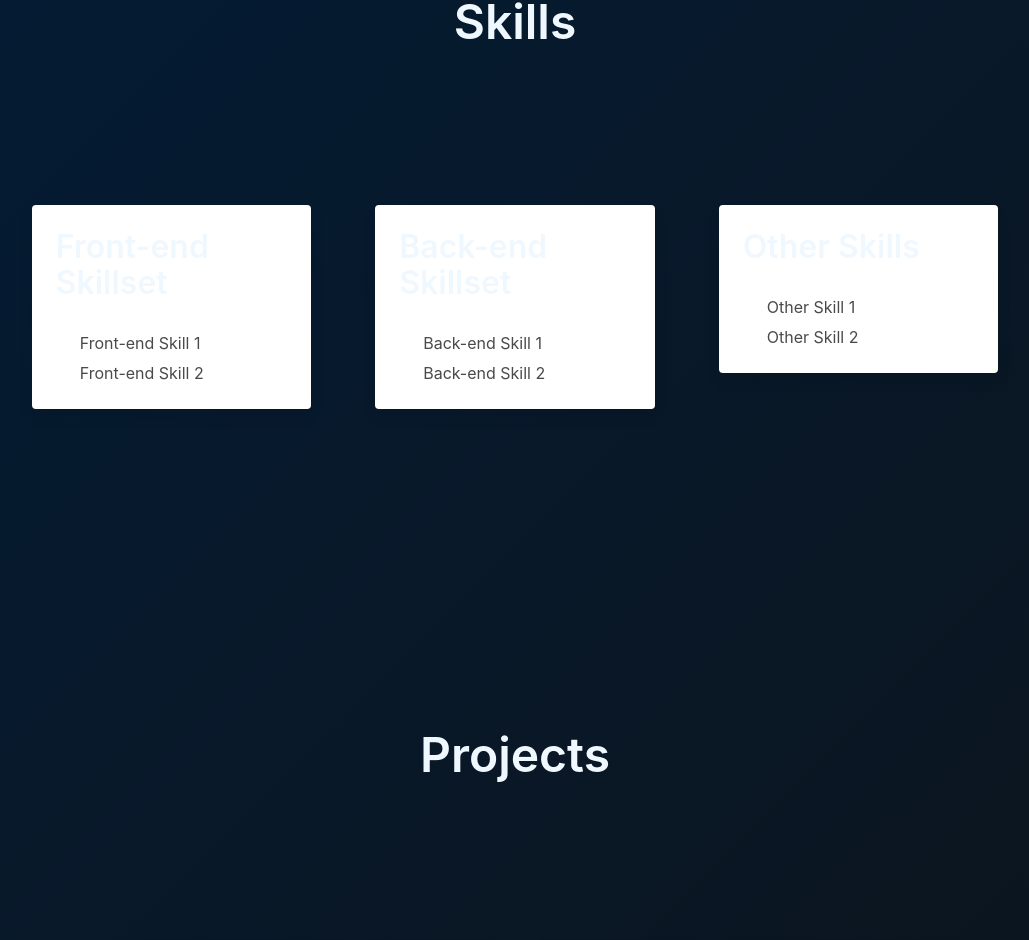
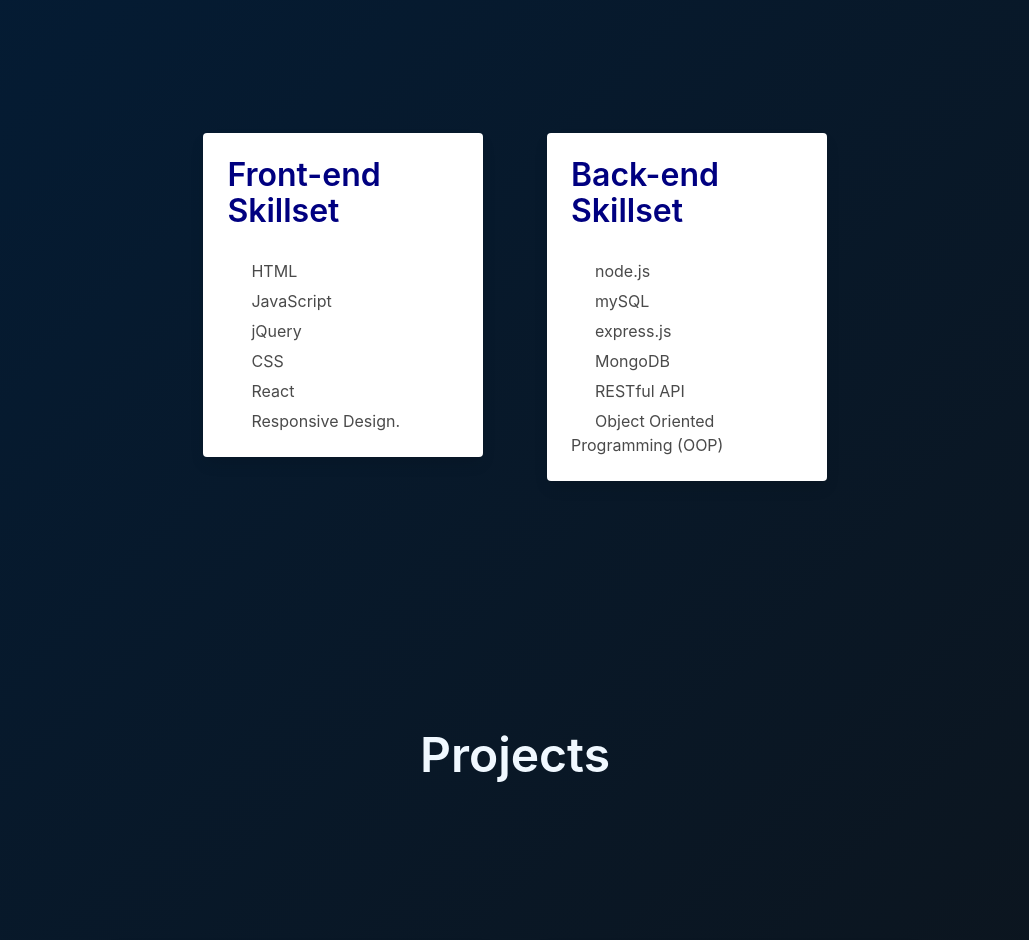
Before and after one commit to florezf90/florezf90ReactPortfolio, a React (Vite) app: page / in a window 1280 px wide. Shown: the part 1053-1993 px from the top of the page, without its empty margins (125-1154 px from the left). Built offline with nearby package versions, Linux system fonts and the light colour scheme.

Commit message:
edited the main content on the skills section and added effects to the cards content

```diff
--- a/src/components/CSS/skillsScreen.css
+++ b/src/components/CSS/skillsScreen.css
@@ -2,7 +2,7 @@
   transition: box-shadow 0.3s ease, transform 0.3s ease;
 }
 
-.card:hover {
-  box-shadow: 0 0 10px rgba(0, 0, 0, 0.2);
-  transform: scale(1.05);
+
+.skillstitle {
+  color: navy;
 }
--- a/src/components/home.jsx
+++ b/src/components/home.jsx
@@ -17,7 +17,9 @@ const HomeScreen = () => {
 
   const handlerHoverOut = (event ) => {
     event.target.classList.remove('animate__animated', 'animate__shakeX');
-  }
+  };
+
+
   return (
     <section className="hero is-fullheight" id="home">
       <div className="hero-body is-full">
--- a/src/components/skills.jsx
+++ b/src/components/skills.jsx
@@ -1,27 +1,56 @@
 import 'bulma/css/bulma.css';
 import './CSS/skillsScreen.css';
+import 'animate.css'
 
 const SkillsScreen = () => {
+
+    const handlerHover = (event ) => {
+    event.target.classList.add('animate__animated', "animate__zoomInLeft");
+  };
+
+
+
+
   return (
     <section className="hero is-fullheight" id="skills">
       <div className="hero-body">
         <div className="container">
-          <h1 className="title is-1 has-text-centered mb-6">Skills</h1>
+          <h1 className="title is-1 has-text-centered mb-6"  >Skills</h1>
           <div className="columns is-centered is-variable is-8 my-6">
             <div className="column is-4 mt-6">
               <div className="card mt-6">
-                <div className="card-content">
-                  <p className="title">Front-end Skillset</p>
+                <div className="card-content"  onMouseEnter={handlerHover} >
+                  <p className="title skillstitle"  >Front-end Skillset</p>
                   <ul>
                     <li>
                       <span className="icon">
                       </span>
-                      Front-end Skill 1
+                      HTML
                     </li>
                     <li>
                       <span className="icon">
                       </span>
-                      Front-end Skill 2
+                      JavaScript
+                    </li>
+                      <li>
+                      <span className="icon">
+                      </span>
+                      jQuery
+                    </li>
+                      <li>
+                      <span className="icon">
+                      </span>
+                      CSS
+                    </li>
+                    <li>
+                      <span className="icon">
+                      </span>
+                      React
+                    </li>
+                      <li>
+                      <span className="icon">
+                      </span>
+                      Responsive Design.
                     </li>
                   </ul>
                 </div>
@@ -29,43 +58,43 @@ const SkillsScreen = () => {
             </div>
             <div className="column is-4 mt-6">
               <div className="card mt-6">
-                <div className="card-content">
-                  <p className="title">Back-end Skillset</p>
+                <div className="card-content" onMouseEnter={handlerHover}>
+                  <p className="title skillstitle">Back-end Skillset</p>
                   <ul>
                     <li>
                       <span className="icon">
                       </span>
-                      Back-end Skill 1
+                      node.js
                     </li>
                     <li>
                       <span className="icon">
                       </span>
-                      Back-end Skill 2
+                      mySQL
+                    </li>
+                    <li><span className="icon">
+                      </span>
+                      express.js
+                    </li>
+                    <li>
+                      <span className="icon">
+                      </span>
+                      MongoDB
+                    </li>
+                      <li>
+                      <span className="icon">
+                      </span>
+                      RESTful API
+                    </li>
+                    <li>
+                      <span className="icon">
+                      </span>
+                      Object Oriented Programming (OOP)
                     </li>
                   </ul>
                 </div>
               </div>
             </div>
-            <div className="column is-4 mt-6">
-              <div className="card mt-6">
-                <div className="card-content">
-                  <p className="title">Other Skills</p>
-                  <div className="divider"></div>
-                  <ul>
-                    <li>
-                      <span className="icon">
-                      </span>
-                      Other Skill 1
-                    </li>
-                    <li>
-                      <span className="icon">
-                      </span>
-                      Other Skill 2
-                    </li>
-                  </ul>
-                </div>
-              </div>
-            </div>
+
           </div>
         </div>
       </div>
```
